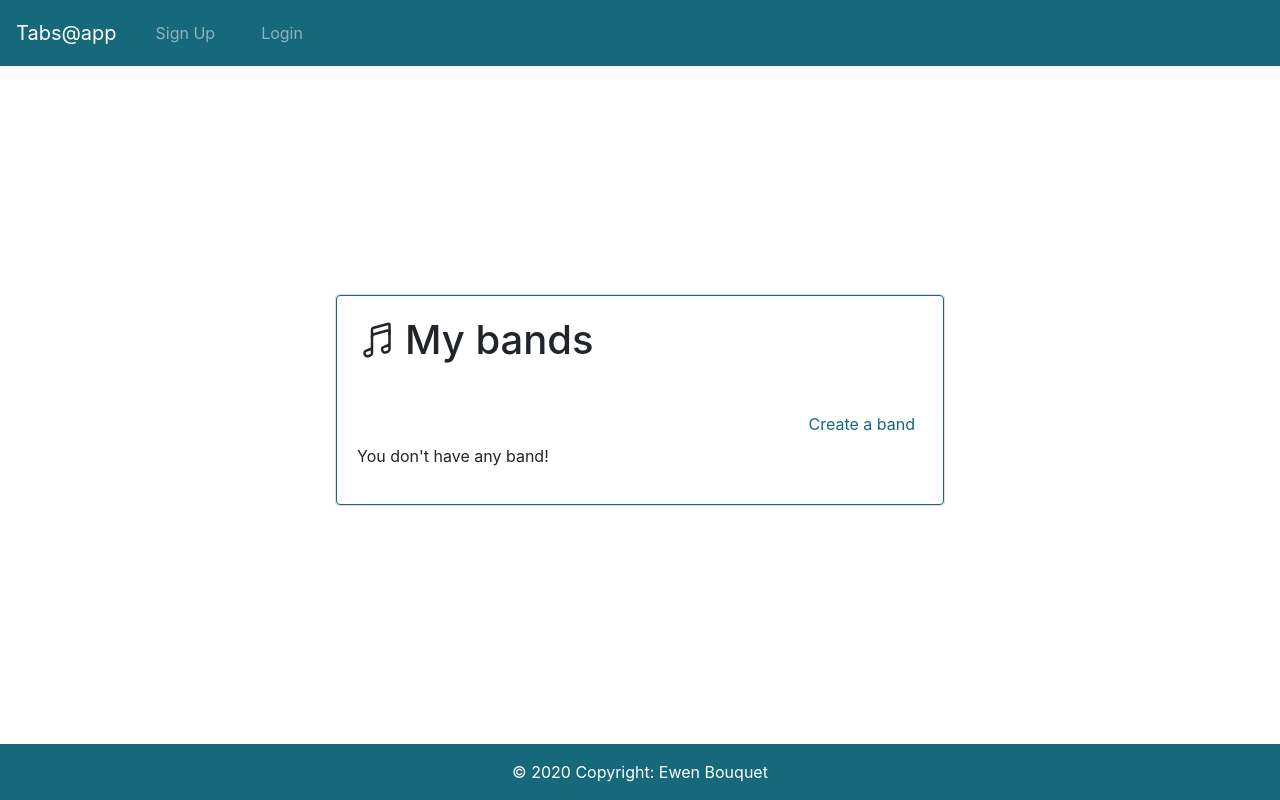
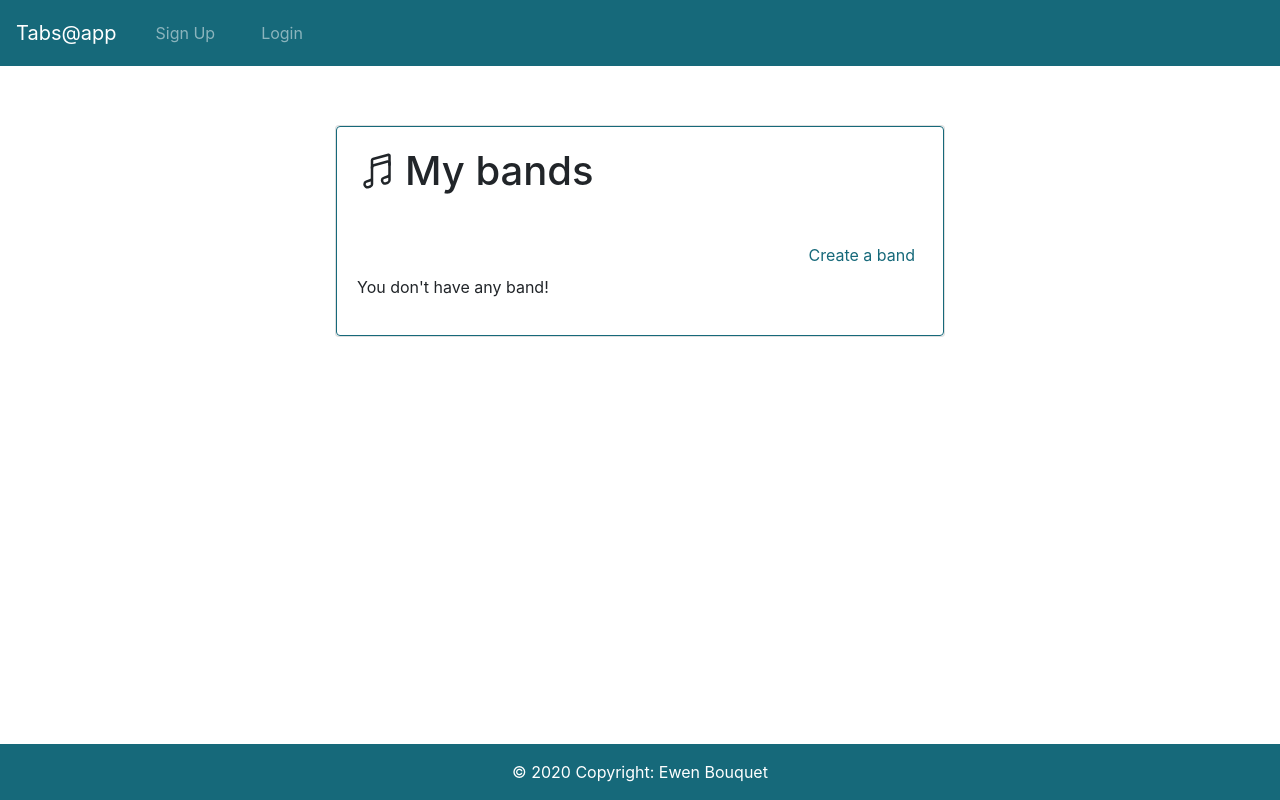
Before and after one commit to iFairPlay22/Tabs-App, a Symfony app: template templates/band/all.html.twig in a window 1280 px wide. Run offline with Twig, Linux system fonts and the light colour scheme; the template is opened without the code that fills it, so the values that code supplies are empty; style sheets or scripts are compiled from the project's sources; some libraries are stand-ins or nearby versions.

Commit message:
Resonsive problem

```diff
--- a/assets/styles/app.scss
+++ b/assets/styles/app.scss
@@ -1,8 +1,6 @@
 @import "colors.scss";
 @import "~bootstrap/scss/bootstrap";
 $animationTime: 0.7s;
-body {}
-
 // NAVBAR
 .nav-link {
     margin: 0 10px;
--- a/templates/base.html.twig
+++ b/templates/base.html.twig
@@ -13,17 +13,17 @@
 			{{ encore_entry_link_tags('app') }}
 
 			<!-- Renders a link tag (if your module requires any CSS)
-																																										                    <link rel="stylesheet" href="/build/app.css"> -->
+																																																																																																															                    <link rel="stylesheet" href="/build/app.css"> -->
 			<script src="https://unpkg.com/ionicons@5.2.3/dist/ionicons.js"></script>
 		{% endblock %}
 	</head>
-	<body class="h-100">
+	<body>
 		{{ include ("components/navbar.html.twig") }}
 
 		{% block body %}
-			<div class="container-fluid h-100">
+			<div style="margin : 125px 0;" class="container-fluid">
 				<div
-					class="h-100 row align-items-center justify-content-center">
+					class="row align-items-center justify-content-center">
 					{# <div class="col-lg-5 col-md-10 col-sm-10 col-12"> #}
 					<div class="col-lg-6 col-md-8 col-sm-10 col-12">
 						{% block verticallyCenter %}{% endblock %}
@@ -38,8 +38,8 @@
 			{{ encore_entry_script_tags('app') }}
 
 			<!-- Renders app.js & a webpack runtime.js file
-																																										                <script src="/build/runtime.js"></script>
-																																										                <script src="/build/app.js"></script> -->
+																																																																																																															                <script src="/build/runtime.js"></script>
+																																																																																																															                <script src="/build/app.js"></script> -->
 		{% endblock %}
 	</body>
 </html>
```
Also changed, not shown: templates/song/one.html.twig (+5 -2 lines).
